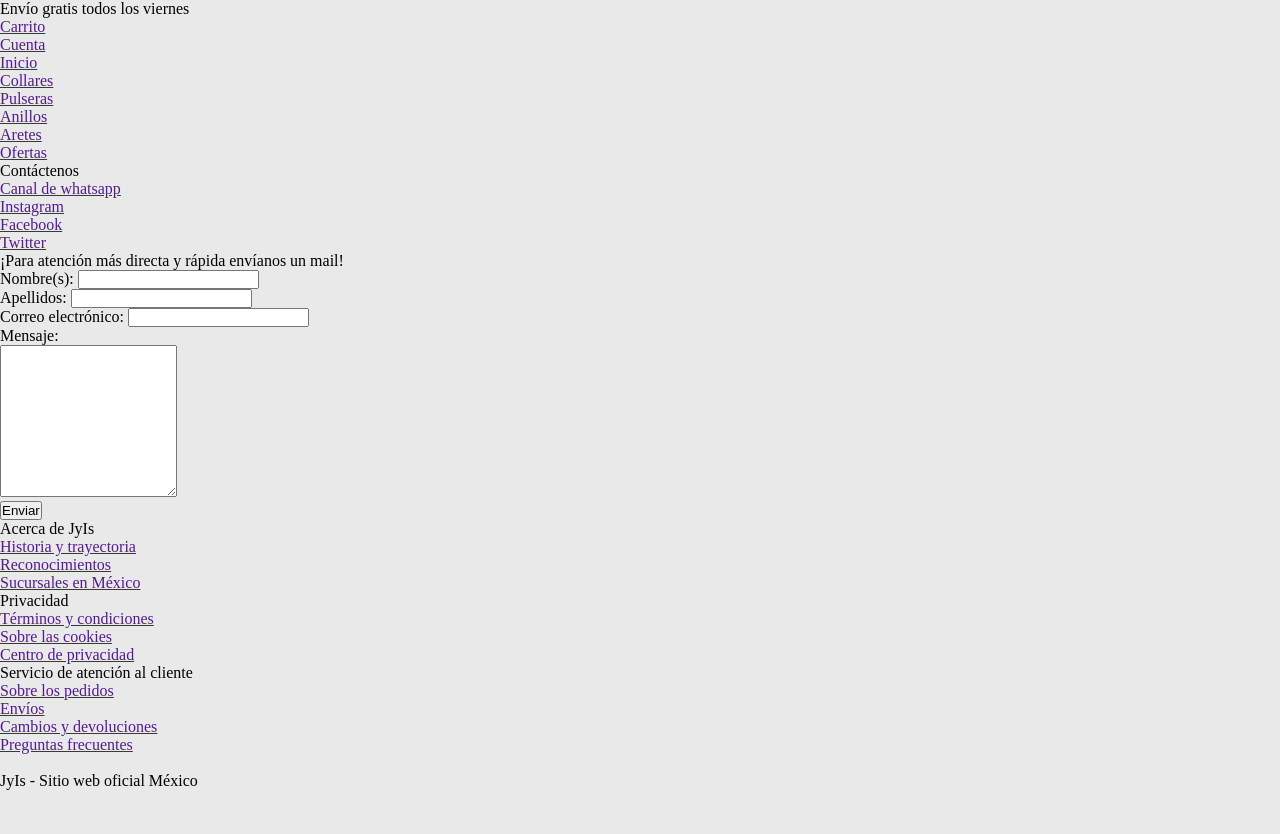
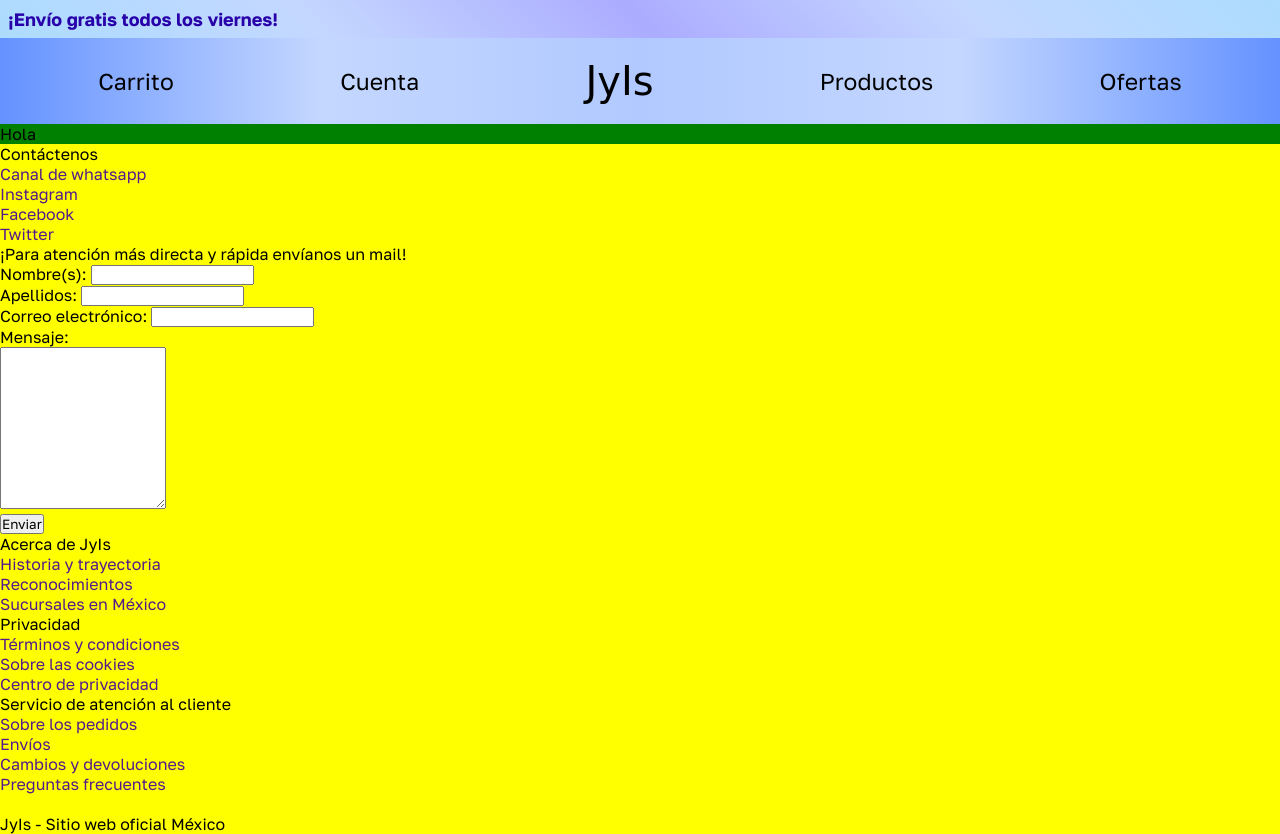
Before and after one commit to kyevegz/moduloIICursoFronEnd.github.io, a plain HTML site: page index.html in a window 1280 px wide. Before the commit the page ends 800 px from the top, so only its background shows below. Drawn offline with Linux system fonts and the light colour scheme; a web font is replaced by a local one.

Commit message:
header y nav

```diff
--- a/css/style3.css
+++ b/css/style3.css
@@ -1,10 +1,69 @@
+
 *{
     margin: 0;
     padding: 0;
     box-sizing: border-box;
+    font-family: "Golos Text", sans-serif;
+    font-optical-sizing: auto;
+    text-decoration: none;
+
 
 }
 
 body{
-    background-color: rgb(233, 233, 233);
+    background-color: rgb(212, 254, 255);
+    color: black;
+
 }
+
+.header-index{
+    background: linear-gradient(45deg, rgb(172, 220, 255), rgb(196, 215, 255), rgb(172, 172, 255),rgb(196, 215, 255), rgb(172, 220, 255));
+    padding: 8px;
+    font-size: 18px;
+    font-weight: bold;
+    color: rgb(39, 0, 169);
+}
+
+.nav-index{
+    background: linear-gradient(90deg, rgb(100, 146, 255), rgb(196, 215, 255), rgb(177, 201, 255), rgb(196, 215, 255),  rgb(100, 146, 255));
+    padding: 15px;
+
+}
+
+.nav-list{
+    list-style: none;
+    display: flex;
+    justify-content: space-around;
+
+}
+
+
+.nav-list li{
+    margin-top: auto;
+    margin-bottom: auto;
+}
+.nav-list li a{
+    color: black;
+    font-size: 23px;
+    /* background-color: red; */
+    display: block;
+    padding: 5px;
+
+}
+
+#inicio-logo{
+    font-family: "Fleur De Leah", cursive;
+    font-weight: 400;
+    font-style: normal;
+    font-size: 40px;
+
+}
+
+.main-container{
+    background-color: green;
+    text-align: justify;
+}
+
+.footer-index{
+    background-color: yellow;
+}
--- a/index.html
+++ b/index.html
@@ -3,27 +3,29 @@
 <head>
     <meta charset="UTF-8">
     <meta name="viewport" content="width=device-width, initial-scale=1.0">
+    <link rel="preconnect" href="https://fonts.googleapis.com">
+<link rel="preconnect" href="https://fonts.gstatic.com" crossorigin>
+<link href="https://fonts.googleapis.com/css2?family=Fleur+De+Leah&family=Golos+Text:wght@400..900&display=swap" rel="stylesheet">
+
     <link rel = "stylesheet" href = "css/style3.css">
     <title>JyIs || Joyería Juvenil</title>
 </head>
 <body>
     <header class = "header-index">
-        <span>Envío gratis todos los viernes</span>
+        <span>¡Envío gratis todos los viernes!</span>
     </header>
     <nav class = "nav-index">
-        <ul>
+        <ul class = "nav-list">
             <li><a href = "">Carrito</a></li>
             <li><a href = "">Cuenta</a></li>
-            <li><a href = "">Inicio</a></li>
-            <li><a href = "">Collares</a></li>
-            <li><a href = "">Pulseras</a></li>
-            <li><a href = "">Anillos</a></li>
-            <li><a href = "">Aretes</a></li>
+            <li><a href = "" id = "inicio-logo">JyIs</a></li>
+            <li><a href = "">Productos</a></li>
             <li><a href = "">Ofertas</a></li>
         </ul>
     </nav>
 
     <main class = "main-container">
+        Hola
         <section class = "section-categorias">
 
         </section>
```
